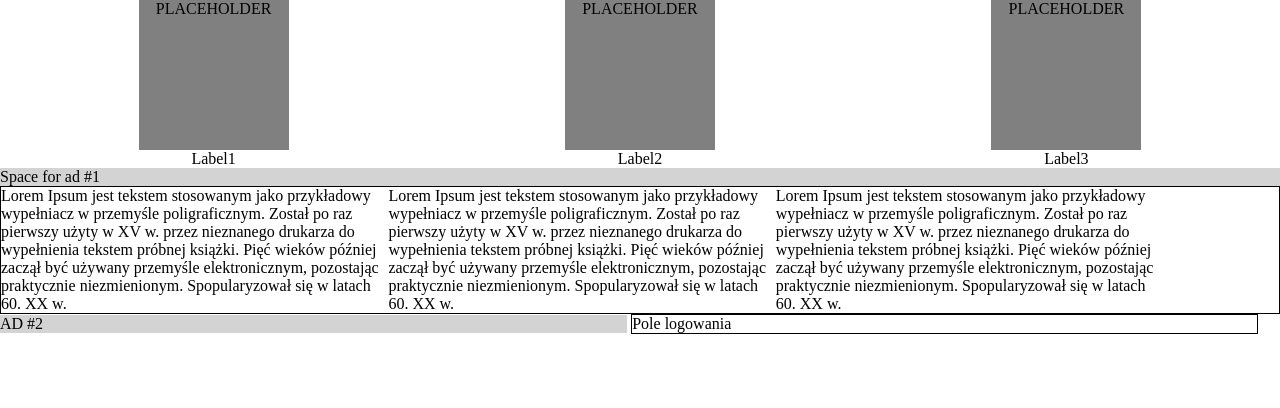
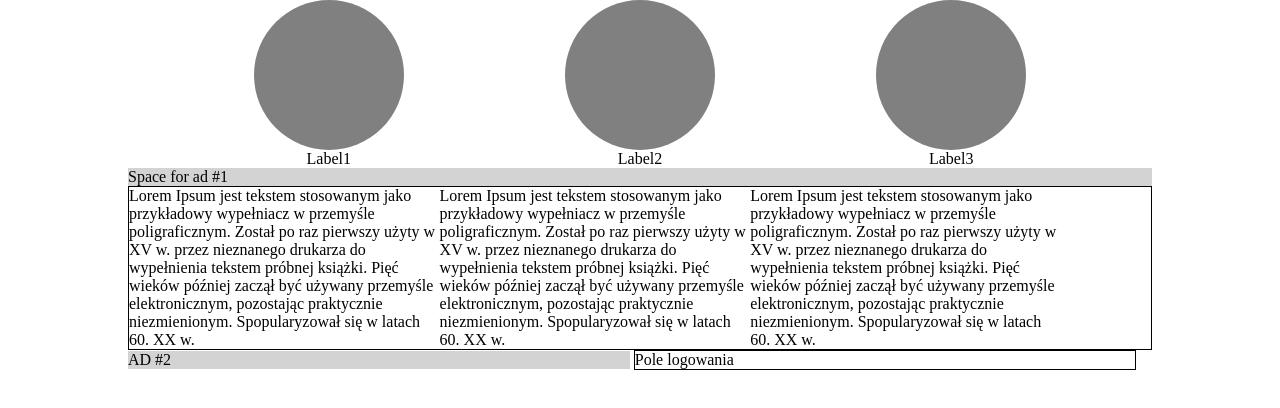
Before and after one commit to Learn2CodePLBackup/WRO_FRONTEND_S0_WKS, a plain HTML site: page index.html in a window 1280 px wide. Drawn offline with Linux system fonts and the light colour scheme.

Commit message:
Poprawki QA

```diff
--- a/index.html
+++ b/index.html
@@ -7,18 +7,19 @@
         <header>
 <!-- miejsce na menu i header -->
         </header>
+        <section class="mainBody">
             <section class="mainThreePlaceholders">
                 <!-- <div class="mainThreePlaceholders"> -->
                     <div class="mainThreeColumns">
-                    <div class=mainPlaceholder>PLACEHOLDER</div>
+                        <div class=mainPlaceholder></div>
                         Label1
                     </div>
                     <div class="mainThreeColumns">
-                    <div class=mainPlaceholder>PLACEHOLDER</div>
+                        <div class=mainPlaceholder></div>
                         Label2
                     </div>
                     <div class="mainThreeColumns">
-                    <div class=mainPlaceholder>PLACEHOLDER</div>
+                        <div class=mainPlaceholder></div>
                         Label3
                     </div>
                 <!-- </div> -->
@@ -41,5 +42,6 @@
                 <div class="mainAd2 adPlace">AD #2</div>
                 <div class="mainLogin">Pole logowania</div>
             </section>
+        </section>
     </body>
 </html>
--- a/main.scss
+++ b/main.scss
@@ -4,11 +4,15 @@
 }
 
 section {
+    &.mainBody {
+        width: 80%;
+        margin:auto;
+    }
     &.mainThreePlaceholders {
         text-align: center;
         div{
             &.mainThreeColumns {
-                width: 33%;
+                width: 30%;
                 display: inline-block;
                 text-align: center;
 
@@ -18,6 +22,8 @@ section {
                 height: 150px;
                 background: gray;
                 margin: auto;
+                // vertical-align: middle;
+                border-radius: 75px;
             }
         }
     }
```
Also changed, not shown: style.css, 1 other file. Lines whose indentation alone changed are shown as unchanged.
